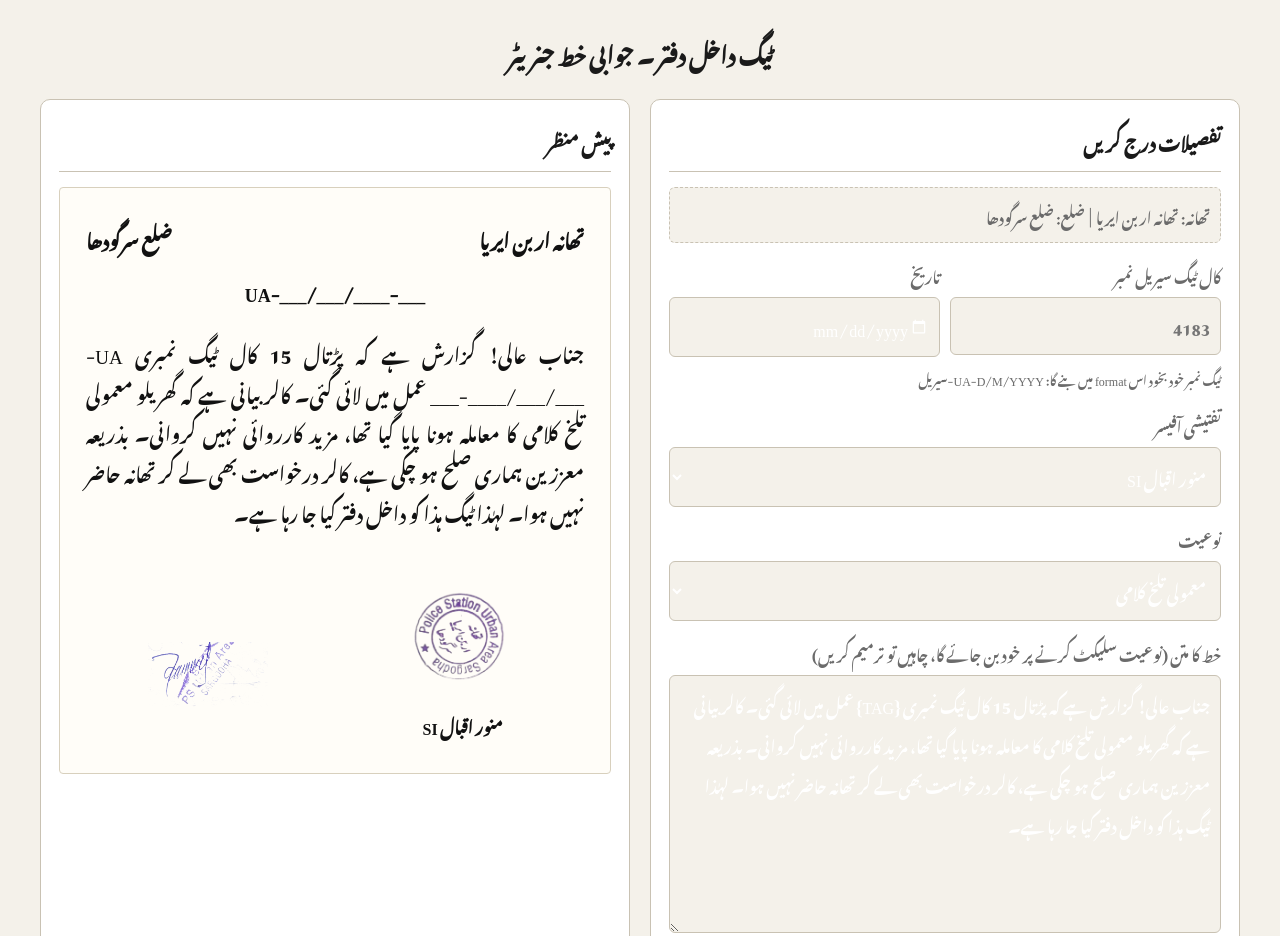
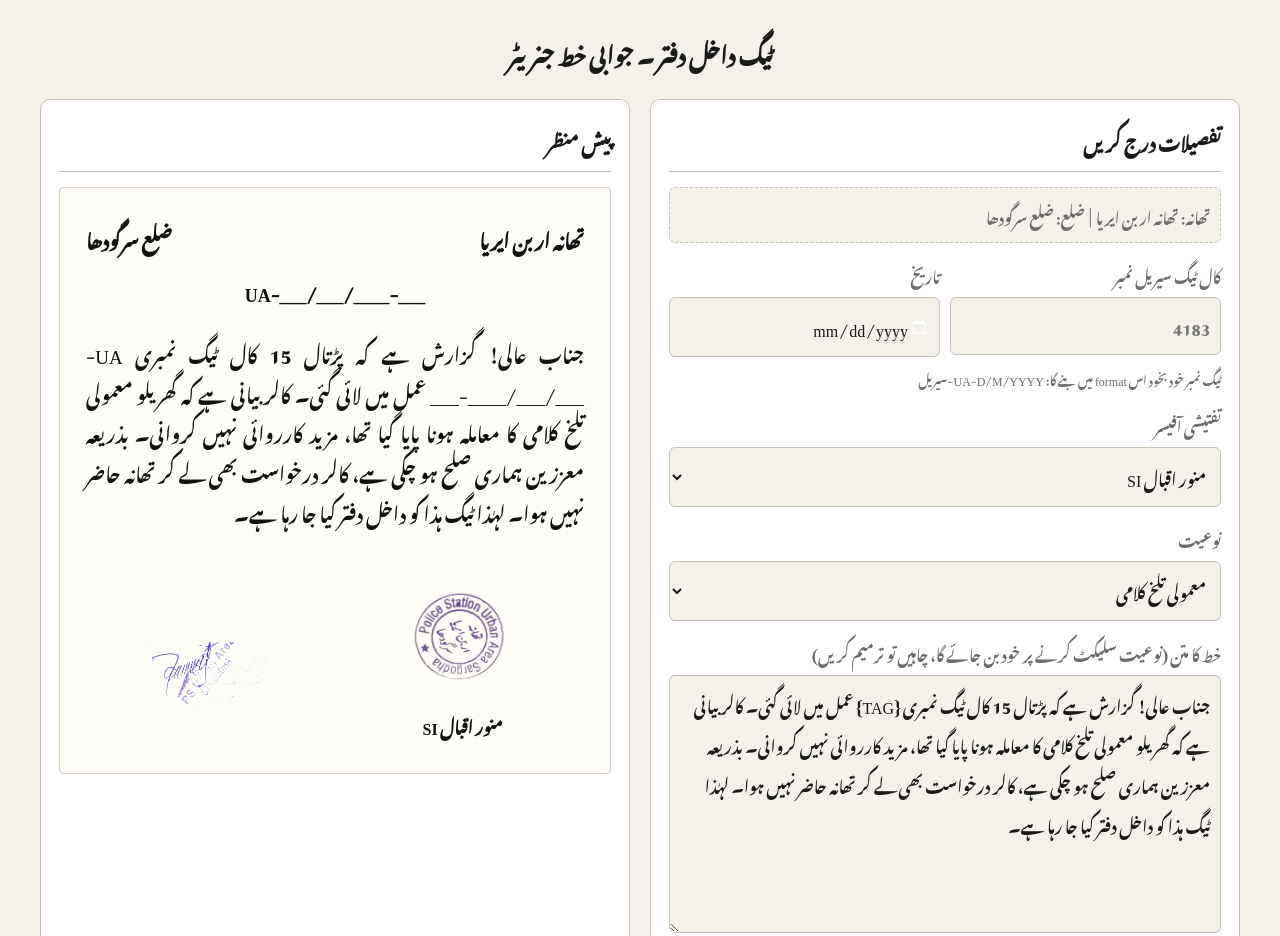
Before and after one commit to Sohaibyounas076/CMS-Tag-Generator, a plain HTML site: page index.html in a window 1280 px wide. Shown: the top 936 px of the page. Drawn offline with nearby package versions, Linux system fonts and the light colour scheme; a web font is replaced by a local one.

Commit message:
Change text color to var(--ink) in index.html
Updated text color to use the 'var(--ink)' variable for consistency.

```diff
--- a/index.html
+++ b/index.html
@@ -97,7 +97,7 @@
     border:1px solid var(--line);
     border-radius:6px;
     background:var(--bg);
-    color:#fff;
+    color:var(--ink);
   }
   select{cursor:pointer;}
   .row{display:flex; gap:10px;}
@@ -252,7 +252,7 @@
   }
   input[type=date]{
 
-    color:#fff;
+    color:var(--ink);
     direction:ltr;
     text-align:right;
     cursor:pointer;
@@ -378,7 +378,6 @@
         </div>
       </div>
     </div>
-
   </div>
 
 </div>
```
